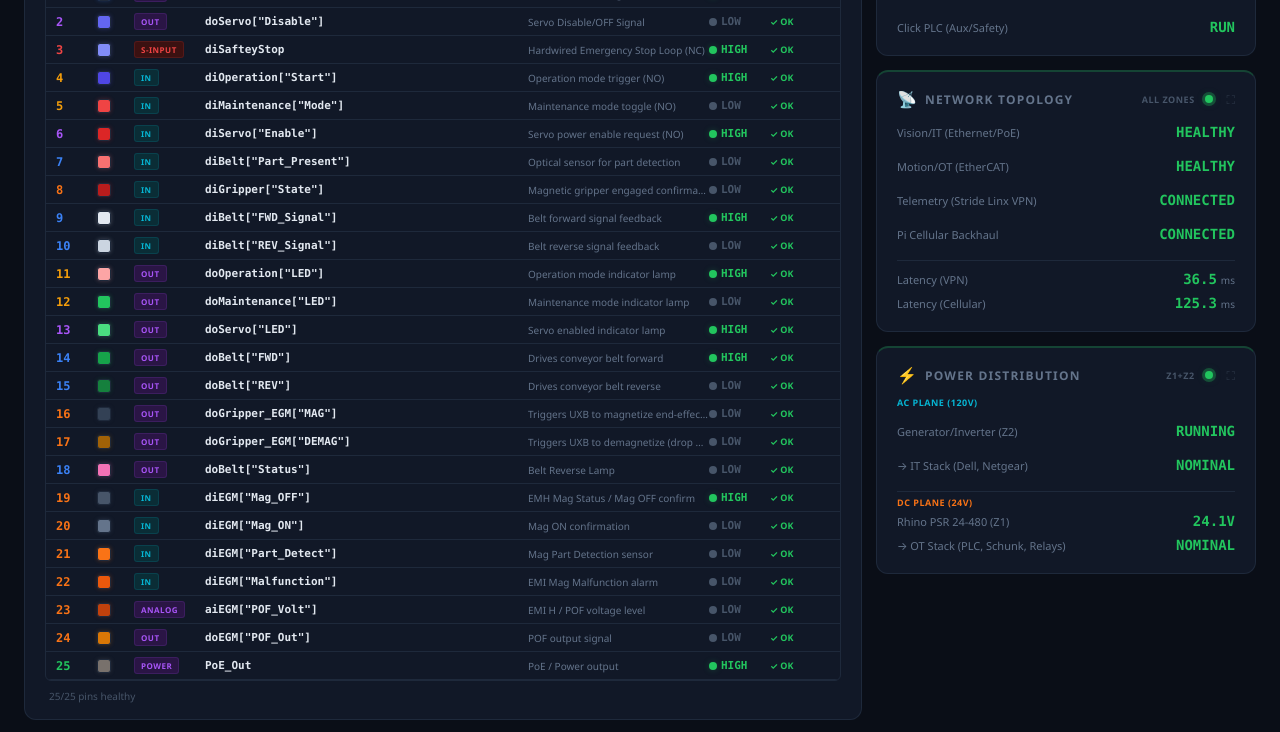
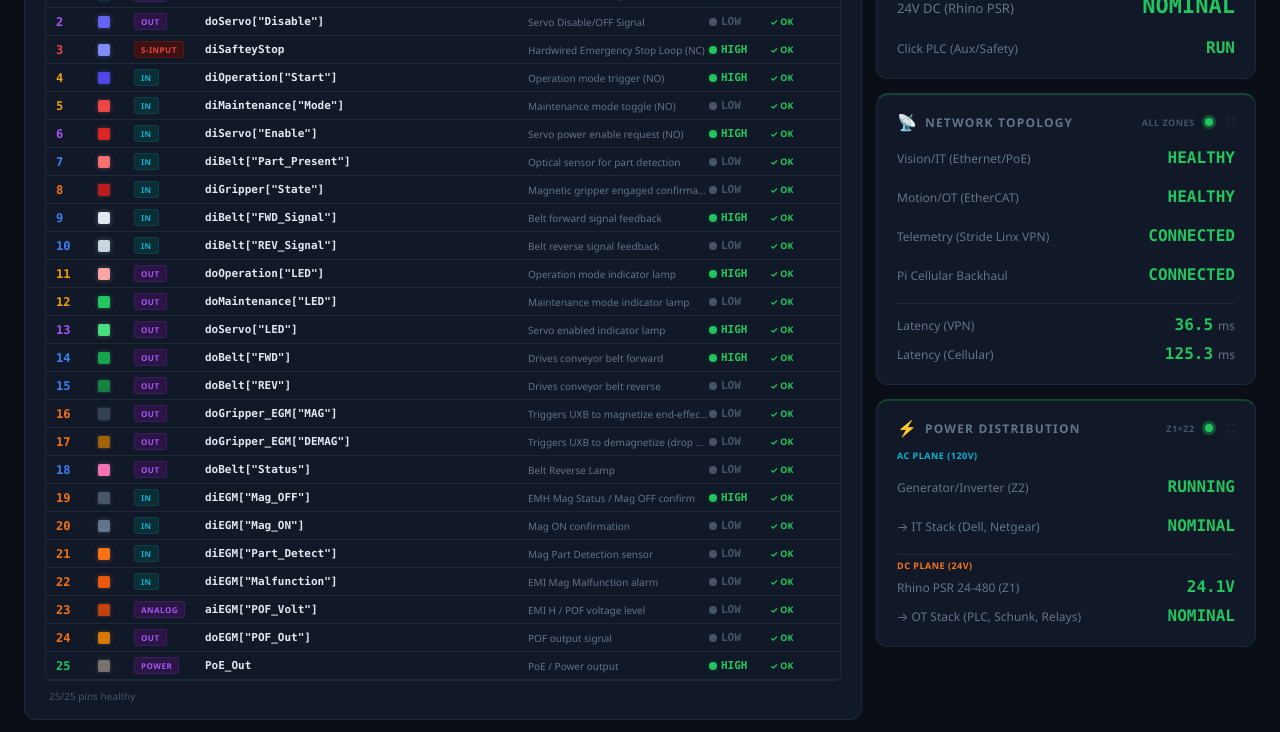
Before and after one commit to andrewaws26/edge-dashboard-poc, a React (Vite) app: page / in a window 1280 px wide. Shown: the part 1080-1812 px from the top of the page. Built offline with nearby package versions, Linux system fonts and the light colour scheme.

Commit message:
Increase metric and bar value font sizes for better readability
Metric: 18→22px (normal), 14→16px (small). Bar: 14→18px.
Labels and units bumped slightly too.

https://claude.ai/code/session_017gLNrF7wUw81kqyw8n2bpf

```diff
--- a/src/components/Bar.jsx
+++ b/src/components/Bar.jsx
@@ -12,7 +12,7 @@ export const Bar = ({ value, max = 100, label, unit = "%", status }) => {
     <div style={{ display: "flex", flexDirection: "column", gap: 4 }}>
       <div style={{ display: "flex", justifyContent: "space-between", alignItems: "baseline" }}>
         <span style={{ fontSize: 11, color: C.dim }}>{label}</span>
-        <span className="mono" style={{ fontSize: 14, fontWeight: 700, color }}>{value}{unit}</span>
+        <span className="mono" style={{ fontSize: 18, fontWeight: 700, color }}>{value}{unit}</span>
       </div>
       <div style={{ width: "100%", height: 6, borderRadius: 3, backgroundColor: C.border }}>
         <div style={{
--- a/src/components/Metric.jsx
+++ b/src/components/Metric.jsx
@@ -1,18 +1,18 @@
 import { C } from '../constants';
 
 export const Metric = ({ label, value, unit, status, small }) => (
-  <div style={{ display: "flex", justifyContent: "space-between", alignItems: "baseline", padding: "4px 0" }}>
-    <span style={{ fontSize: small ? 11 : 12, color: C.dim }}>{label}</span>
-    <div style={{ display: "flex", alignItems: "baseline", gap: 4 }}>
+  <div style={{ display: "flex", justifyContent: "space-between", alignItems: "baseline", padding: "5px 0" }}>
+    <span style={{ fontSize: small ? 12 : 13, color: C.dim }}>{label}</span>
+    <div style={{ display: "flex", alignItems: "baseline", gap: 5 }}>
       <span className="mono" style={{
-        fontSize: small ? 14 : 18, fontWeight: 700,
+        fontSize: small ? 16 : 22, fontWeight: 700,
         color: status === "ok" ? C.green
           : status === "warn" ? C.amber
           : status === "error" ? C.red
           : status === "info" ? C.cyan
           : C.text,
       }}>{value}</span>
-      {unit && <span style={{ fontSize: 10, color: C.dim }}>{unit}</span>}
+      {unit && <span style={{ fontSize: 12, color: C.dim }}>{unit}</span>}
     </div>
   </div>
 );
```
